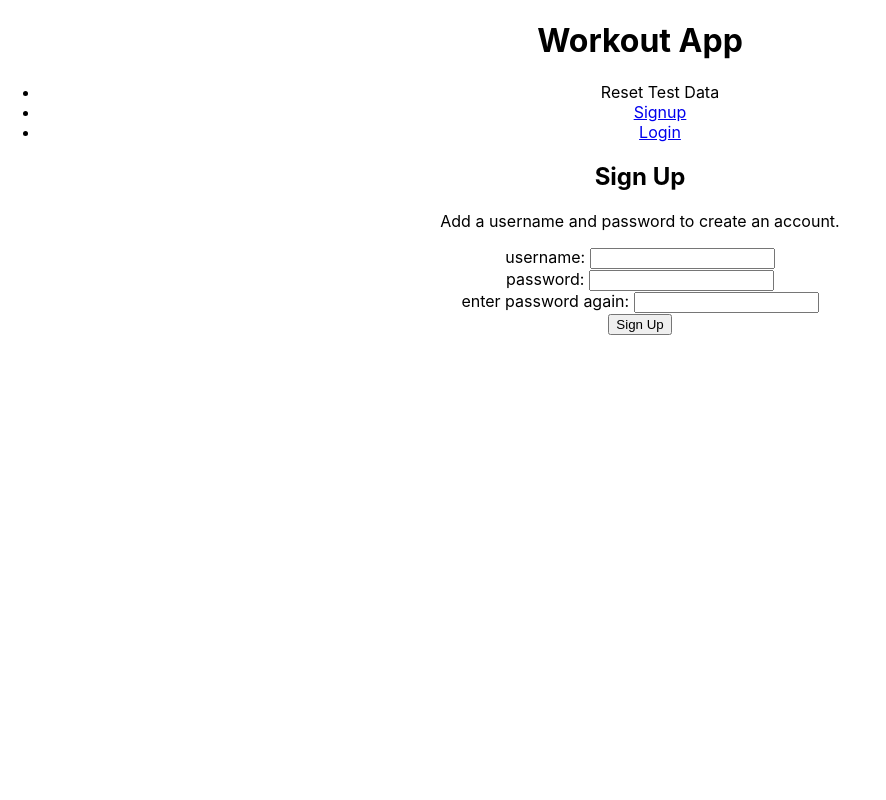
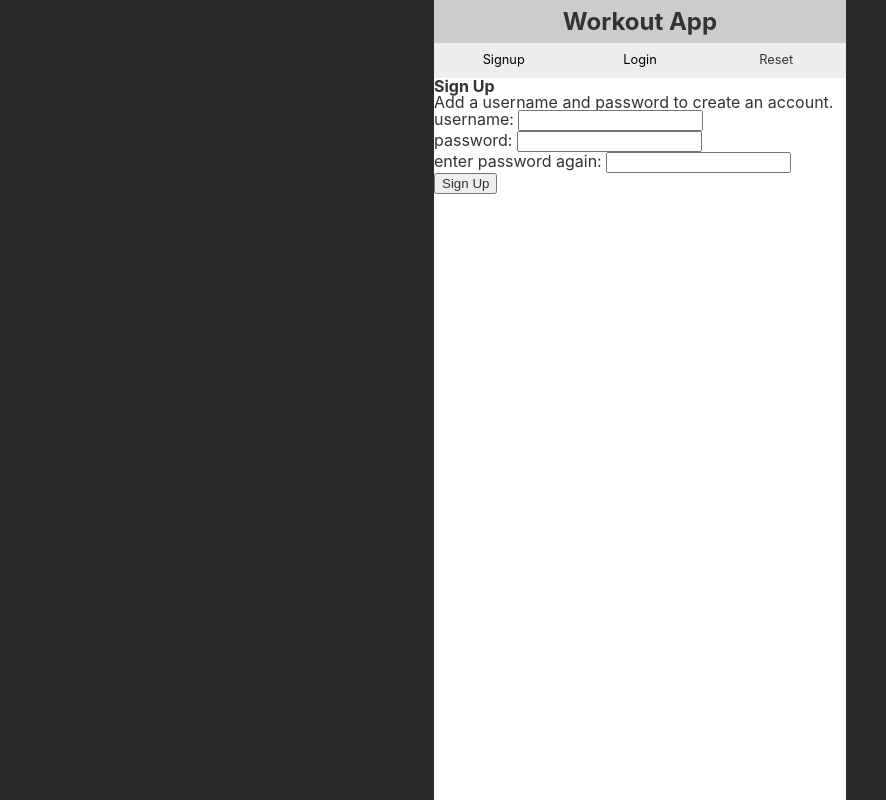
Before and after one commit to msolorio/workout_app_client, a React (Create React App) app: page /signup in a window 1280 px wide. Shown: the whole page, without its empty margins (0-886 px from the left). Built offline with nearby package versions, Linux system fonts and the light colour scheme.

Commit message:
Adds styles to workout and session index and show pages

```diff
--- a/src/App.css
+++ /dev/null
@@ -1,38 +0,0 @@
-.App {
-  text-align: center;
-}
-
-.App-logo {
-  height: 40vmin;
-  pointer-events: none;
-}
-
-@media (prefers-reduced-motion: no-preference) {
-  .App-logo {
-    animation: App-logo-spin infinite 20s linear;
-  }
-}
-
-.App-header {
-  background-color: #282c34;
-  min-height: 100vh;
-  display: flex;
-  flex-direction: column;
-  align-items: center;
-  justify-content: center;
-  font-size: calc(10px + 2vmin);
-  color: white;
-}
-
-.App-link {
-  color: #61dafb;
-}
-
-@keyframes App-logo-spin {
-  from {
-    transform: rotate(0deg);
-  }
-  to {
-    transform: rotate(360deg);
-  }
-}
--- a/src/App.tsx
+++ b/src/App.tsx
@@ -4,8 +4,6 @@ import { storeLoginTokenInRdx, removeLoginTokenInRdx } from './features/auth/aut
 import { getLoginTokenFromLocalStorage } from './utils/authUtils';
 import Header from './components/Header';
 import Routes from './Routes'
-import './App.css'
-
 
 function App() {
   const dispatch = useAppDispatch()
@@ -18,10 +16,11 @@ function App() {
   })
 
   return (
-    <div className="App">
-      <h1>Workout App</h1>
-      <Header />
-      <Routes />
+    <div className="window">
+      <div className="mobileContainer">
+        <Header />
+        <Routes />
+      </div>
     </div>
   );
 }
--- a/src/components/DateWidget.tsx
+++ b/src/components/DateWidget.tsx
@@ -10,7 +10,7 @@ function DateWidget({ timestamp }: Props) {
   const day = date.getDate()
 
   return (
-    <p>{month} {day}</p>
+    <h2 className="subHeader">{month} {day}</h2>
   )
 }
 
--- a/src/components/Header.tsx
+++ b/src/components/Header.tsx
@@ -36,26 +36,37 @@ function Header() {
 
   const loggedInLinks = (
     <>
-      <li><Link to="/workouts">Workouts</Link></li>
-      <li><Link to ="/workouts/create">Create</Link></li>
-      <li><Link to="/sessions">Sessions</Link></li>
-      <li onClick={handleLogout}><Link to="/login">Logout</Link></li>
+      <li className="nav-li">
+        <Link className="nav-a" to="/workouts">Workouts</Link>
+      </li>
+      <li className="nav-li">
+        <Link className="nav-a" to ="/workouts/create">Create</Link>
+      </li>
+      <li className="nav-li">
+        <Link className="nav-a" to="/sessions">Sessions</Link>
+      </li>
+      <li className="nav-li" onClick={handleLogout}><Link className="nav-a" to="/login">Logout</Link></li>
     </>
   )
 
   const loggedOutLinks = (
     <>
-      <li><Link to="/signup">Signup</Link></li>
-      <li><Link to="/login">Login</Link></li>
+      <li className="nav-li">
+        <Link className="nav-a" to="/signup">Signup</Link>
+      </li>
+      <li className="nav-li">
+        <Link className="nav-a" to="/login">Login</Link>
+      </li>
     </>
   )
 
   return (
     <header>
-      <nav>
-        <ul>
-          <li onClick={handleReset}>Reset Test Data</li>
+      <h1 className="header-title">Workout App</h1>
+      <nav className="nav">
+        <ul className="nav-ul">
           { loginToken ? loggedInLinks : loggedOutLinks }
+          <li className="nav-li" onClick={handleReset}>Reset</li>
         </ul>
       </nav>
     </header>
--- a/src/index.css
+++ b/src/index.css
@@ -11,3 +11,245 @@ code {
   font-family: source-code-pro, Menlo, Monaco, Consolas, 'Courier New',
     monospace;
 }
+
+/* **************************************************************************** */
+/* RESET */
+/* http://meyerweb.com/eric/tools/css/reset/
+  v2.0 | 20110126
+  License: none (public domain)
+*/
+
+html, body, div, span, applet, object, iframe,
+h1, h2, h3, h4, h5, h6, p, blockquote, pre,
+a, abbr, acronym, address, big, cite, code,
+del, dfn, em, img, ins, kbd, q, s, samp,
+small, strike, strong, sub, sup, tt, var,
+b, u, i, center,
+dl, dt, dd, ol, ul, li,
+fieldset, form, label, legend,
+table, caption, tbody, tfoot, thead, tr, th, td,
+article, aside, canvas, details, embed,
+figure, figcaption, footer, header, hgroup,
+menu, nav, output, ruby, section, summary,
+time, mark, audio, video {
+	margin: 0;
+	padding: 0;
+	border: 0;
+	font-size: 100%;
+	/* font: inherit; */
+	vertical-align: baseline;
+}
+/* HTML5 display-role reset for older browsers */
+article, aside, details, figcaption, figure,
+footer, header, hgroup, menu, nav, section {
+	display: block;
+}
+body {
+	line-height: 1;
+}
+ol, ul {
+	list-style: none;
+}
+blockquote, q {
+	quotes: none;
+}
+blockquote:before, blockquote:after,
+q:before, q:after {
+	content: '';
+	content: none;
+}
+table {
+	border-collapse: collapse;
+	border-spacing: 0;
+}
+
+
+/* ******************************************************************************** */
+/* ******************************************************************************** */
+/* CUSTOM STYLES */
+/* ******************************************************************************** */
+
+/* GENERAL STYLES ***************************************************************** */
+* {
+  box-sizing: border-box;
+  color: #333;
+}
+
+a {
+  text-decoration: none;
+}
+
+html {
+  font-size: 16px;
+}
+
+.window {
+  background: #292929;
+  height: 100vh;
+}
+
+.mobileContainer {
+  background: #fff;
+  max-width: 412px;
+  margin: 0 auto;
+  height: 100vh;
+}
+
+.main {
+  position: relative;
+  margin: 0 auto;
+  max-width: 400px;
+  padding: 0 .9em;
+}
+
+.pageHeader {
+  text-align: center;
+  padding: 1em 0 1.2em;
+}
+
+.subHeader {
+  margin: 0 0 .4em;
+  line-height: 1.3em;
+}
+
+.description {
+  font-size: .9em;
+  line-height: 1.3em;
+  margin: 0 .9em .6em 0;
+}
+
+.description_small {
+  font-size: .85em;
+  font-weight: 700;
+  line-height: 1.3em;
+  margin: 0 .9em .2em 0;
+}
+
+.section {
+  margin: 0 0 1em;
+  border-bottom: .1em solid #ccc;
+  padding: .3em 0 1em 0;
+}
+
+.shortText {
+  font-size: 1em;
+  line-height: 1.1em;
+  margin: 0 .4em .4em;
+}
+
+.alignCenter {
+  text-align: center;
+}
+
+.row {
+  display: flex;
+  flex-direction: row;
+}
+
+.centerContainer {
+  display: flex;
+  justify-content: center;
+}
+
+.button {
+  padding: .4em .9em;
+  border: 1px solid #ccc;
+  border-radius: 3px;
+  margin: .3em .7em 1em;
+  background: #ddd;
+}
+
+.cornerText {
+  position: absolute;
+  top: 1em;
+  right: .0em;
+}
+
+.divider {
+  border-bottom: .1em solid #ccc;
+  margin: 0 0 1em;
+}
+
+/* HEADER ***************************************************************** */
+.header-title {
+  background: #ccc;
+  padding: .4em 2em;
+  font-size: 1.5em;
+  text-align: center;
+}
+
+.nav {
+  background: #eee;
+  padding: .7em .1em;
+}
+
+.nav-ul {
+  display: flex;
+  justify-content: space-between;
+}
+
+.nav-li {
+  width: 100%;
+  font-size: .8em;
+  text-align: center;
+}
+
+.nav-a {
+  text-decoration: none;
+  color: #000;
+}
+
+.nav-link {
+  display: flex;
+  justify-content: center;
+  width: 100%;
+  text-decoration: none;
+  padding: 10px 0;
+  color: #555;
+}
+
+.checkbox {
+  position: relative;
+  top: -.2em;
+  left: -.4em;
+  margin-right: .2em;
+}
+
+/* FORM COMPONENTS ***************************************************************** */
+.form {
+  margin: 0 0 1em;
+}
+
+.form-group {
+  display: flex;
+  flex-direction: column;
+  padding: 0 0 .8em;
+}
+
+.form-label {
+  margin: 0 0 .3em;
+}
+
+.form-input {
+  padding: .3em .4em;
+  margin: 0 0 .5em;
+  border-radius: .3em;
+  border: .1em solid #888;
+}
+
+.form-button {
+  margin: 0 auto;
+  display: block;
+  padding: .4em 1em;
+  border-radius: .3em;
+  background: #c0c0c0;
+  border: none;
+}
+
+.form-buttonOption {
+  width: 100%;
+}
+
+.form-buttonSubmit {
+  margin-top: 1.5em;
+}
--- a/src/pages/IndexWorkout/IndexWorkout.tsx
+++ b/src/pages/IndexWorkout/IndexWorkout.tsx
@@ -28,17 +28,17 @@ function IndexWorkout() {
   const workoutsJSX = workouts.map((workout: WorkoutType, idx: number) => {
     return (
       <Link to={`/workouts/${workout.id}`} key={idx}>
-        <div>
-          <h2>{workout.name}</h2>
-          <p>{workout.description}</p>
+        <div className="section">
+          <h2 className="subHeader">{workout.name}</h2>
+          <p className="description">{workout.description}</p>
         </div>
       </Link>
     );
   });
 
   return (
-    <main>
-      <h2>Workouts</h2>
+    <main className="main">
+      <h2 className="pageHeader">Workouts</h2>
       <ul>{workoutsJSX}</ul>
     </main>
   )
--- a/src/pages/ShowSession/ExerciseInstance.tsx
+++ b/src/pages/ShowSession/ExerciseInstance.tsx
@@ -19,12 +19,14 @@ function ExerciseInstance({ exInst, sessionId }: Props) {
   const completed = exInst.setsCompleted >= (sets || Infinity)
 
   return (
-    <div>
-      <label htmlFor="completed" hidden>completed</label>
-      <input type="checkbox" name="completed" checked={completed} readOnly />
-      <div>
-        <p>{name}</p>
-        <p>{weight} {unit}</p>
+    <div className="section">
+      <div className="row">
+        <label htmlFor="completed" hidden>completed</label>
+        <input className="checkbox" type="checkbox" name="completed" checked={completed} readOnly />
+        <h2 className="subHeader">{name}</h2>
+      </div>
+      <span>
+        <p className="description">{weight} {unit}</p>
         <RepsAndSets
           exInstId={exInstId}
           reps={reps}
@@ -33,7 +35,7 @@ function ExerciseInstance({ exInst, sessionId }: Props) {
           setsCompleted={exInst.setsCompleted}
           sessionId={sessionId}
         />
-      </div>
+      </span>
     </div>
   )
 }
--- a/src/pages/ShowSession/RepsAndSets.tsx
+++ b/src/pages/ShowSession/RepsAndSets.tsx
@@ -65,12 +65,12 @@ function RepsAndSets({
   function renderSets() {
     if (sets) {
       return (
-        <p>
+        <span className="description">
           <span>Sets:</span>
-          <button onClick={handleSetIncrement}>
+          <button className="button" onClick={handleSetIncrement}>
           {setsCompleted}/{sets}
           </button>
-        </p>
+        </span>
       )
     }
 
@@ -80,16 +80,16 @@ function RepsAndSets({
   function renderReps() {
     if (!sets) {
       return (
-        <p>
+        <span>
           <span>Reps:</span>
           <button onClick={handleRepIncrement}>
           {repsCompleted}/{reps}
           </button>
-        </p>
+        </span>
       )
     }
 
-    return <p>Reps: {reps}</p>
+    return <span className="description">Reps: {reps}</span>
   }
 
 
--- a/src/pages/ShowSession/ShowSession.tsx
+++ b/src/pages/ShowSession/ShowSession.tsx
@@ -64,28 +64,14 @@ function ShowSession({match}: RouteComponentProps<Props>) {
     return <Redirect to="/sessions" />
   }
 
-
-
   return (
-    <main>
+    <main className="main">
       <section>
-        <h2>{currentSession.workout.name}</h2>
+        <h2 className="pageHeader">{currentSession.workout.name}</h2>
         <div>
           <DateWidget timestamp={currentSession.date} />
-          <p>{currentSession.workout.location}</p>
+          <p className="description">{currentSession.completed ? 'completed' : 'in-progress'}</p>
         </div>
-      </section>
-
-      {/* TODO: convert to dropdown */}
-      <section>
-        <p>{currentSession.workout.description}</p>
-      </section>
-
-      <section>
-        {/* TODO: clicking start initializes timer */}
-        <button>Start</button>
-        <button>Reset</button>
-        <button>Pause</button>
       </section>
 
       <section>
--- a/src/pages/ShowWorkout/Exercise.tsx
+++ b/src/pages/ShowWorkout/Exercise.tsx
@@ -7,9 +7,9 @@ interface Props {
 
 function Exercise(props: Props) {
   return (
-    <div>
-      <h3>{props.exercise.name}</h3>
-      <p>
+    <div className="section">
+      <h3 className="subHeader">{props.exercise.name}</h3>
+      <p className="description">
         { props.exercise.sets && <span>Sets: {props.exercise.sets}</span> }
         {' '}&nbsp;
         <span>Reps: {props.exercise.reps}</span>
@@ -17,7 +17,7 @@ function Exercise(props: Props) {
       {
         props.exercise.weight
         && props.exercise.unit
-        && <p>{props.exercise.weight} {props.exercise.unit}</p>
+        && <p className="description">{props.exercise.weight} {props.exercise.unit}</p>
       }
     </div>
   )
```
Also changed, not shown: src/pages/IndexSession/IndexSession.tsx (+8 -6 lines), src/pages/ShowWorkout/ShowWorkout.tsx (+16 -11 lines).
